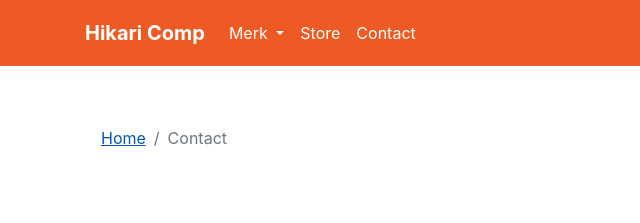
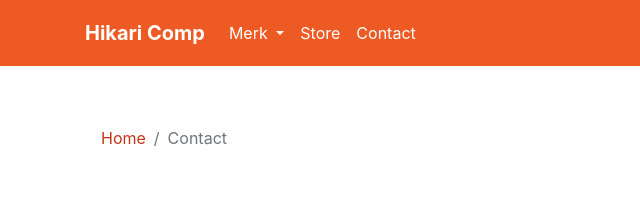
Before and after one commit to wdwiramadhan/hikari-comp, a plain HTML site: page contact.html in a window 1280 px wide. In both pictures the pointer is over the link "Home". Shown: the top 223 px of the page, 0-640 px from the left. Drawn offline with nearby package versions, Linux system fonts and the light colour scheme.

Commit message:
add text-link

```diff
--- a/css/custom.css
+++ b/css/custom.css
@@ -48,3 +48,11 @@
     border-color: #c23616;
     box-shadow: 0 0 0 0.2rem rgba(72, 180, 97, 0.5);
   }
+
+  .text-link{
+      color: #EE5A24;
+  }
+  .text-link:hover{
+      text-decoration: none;
+      color: #c23616
+  }
```
